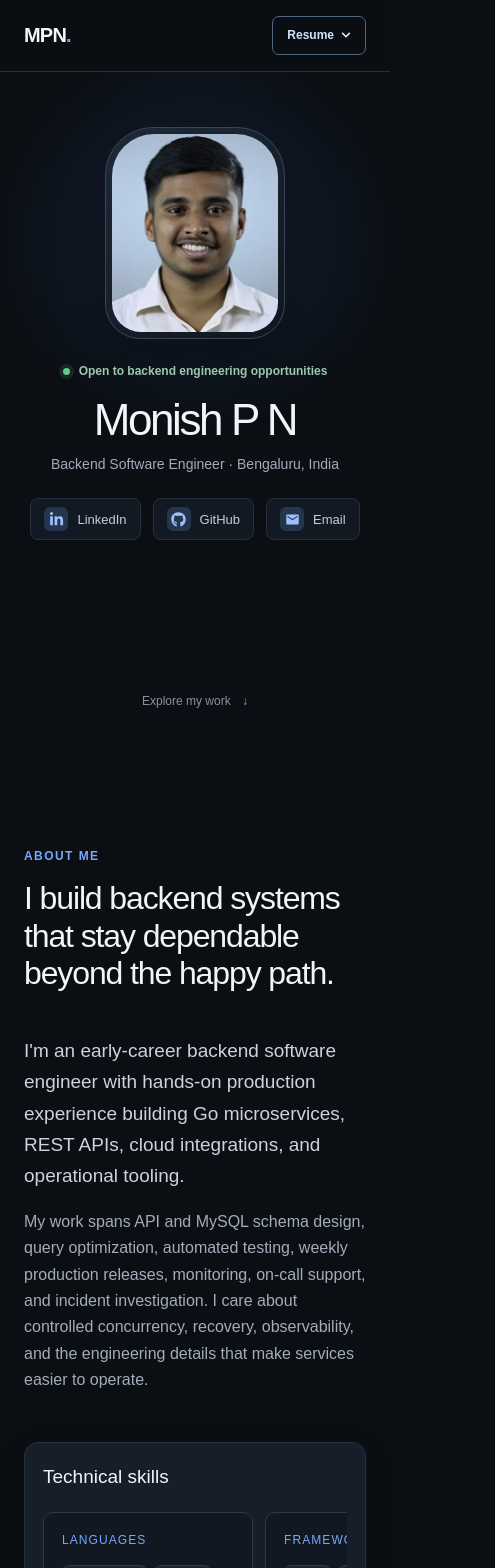
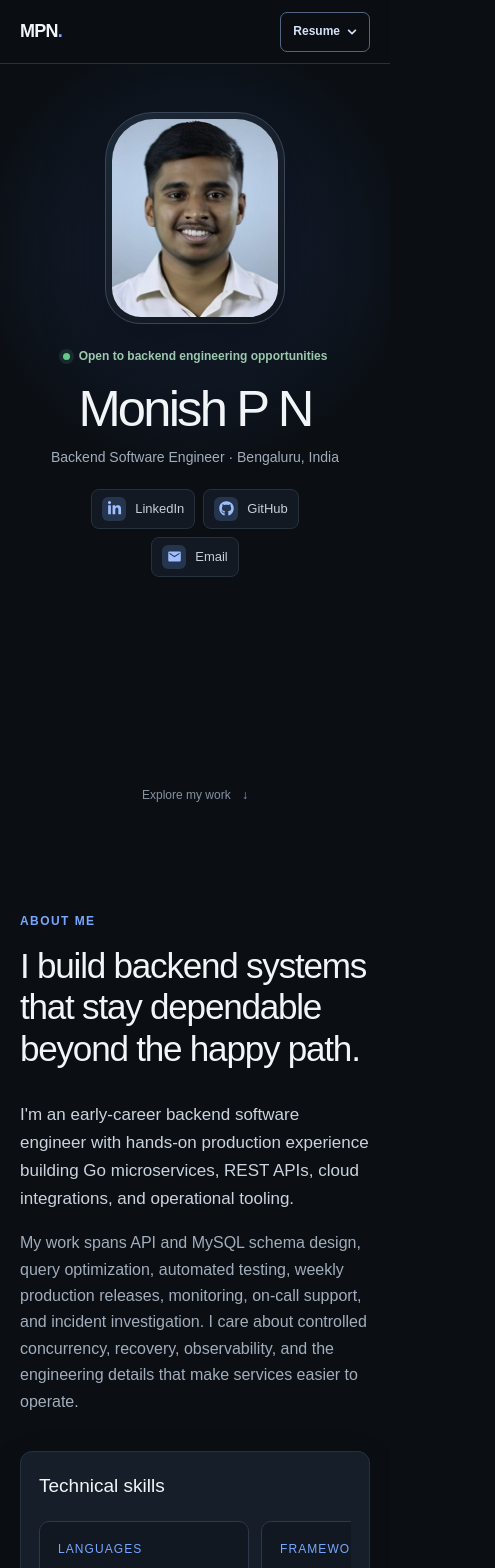
Before and after one commit to monishpn/portfolio, a Next.js app: page / in a window 390 px wide. Shown: the top 1568 px of the page, 495 px wide, since content can reach past the window. Built offline with nearby package versions, Linux system fonts and the light colour scheme; no server answers.

Commit message:
Made it Mobile compatible

```diff
--- a/app/globals.css
+++ b/app/globals.css
@@ -57,3 +57,71 @@ footer{padding-top:90px;padding-bottom:28px;background:radial-gradient(circle at
 /* Consistent square skill-category cards */
 .skill-groups{grid-auto-columns:220px;align-items:start}.skill-group{width:220px;height:220px;min-height:220px;overflow-y:auto;scrollbar-width:thin;scrollbar-color:#46566b transparent}.skill-group::-webkit-scrollbar{width:5px}.skill-group::-webkit-scrollbar-thumb{background:#46566b;border-radius:99px}
 @media(max-width:620px){.skill-groups{grid-auto-columns:210px}.skill-group{width:210px;height:210px;min-height:210px}}
+
+/* Tablet layout — desktop styles remain unchanged above 900px */
+@media (max-width:900px) {
+  .section { padding-top:88px; padding-bottom:88px; }
+  .footer-main { grid-template-columns:1fr; gap:42px; }
+  .footer-contact { width:100%; max-width:none; }
+  .footer-intro > p:last-child { max-width:680px; }
+}
+
+/* Phone layout */
+@media (max-width:620px) {
+  .section, .site-header, footer { padding-left:20px; padding-right:20px; }
+  .site-header { height:64px; }
+  .wordmark { font-size:18px; }
+  .resume-trigger { min-height:40px; padding:8px 12px; }
+  .resume-options { top:calc(100% + 12px); right:0; width:min(260px,calc(100vw - 40px)); }
+
+  .profile { min-height:max(620px,calc(100svh - 64px)); padding:48px 20px 38px; }
+  .profile h1 { font-size:clamp(40px,13vw,52px); }
+  .status { max-width:100%; justify-content:center; text-align:center; }
+  .role { margin-bottom:20px; }
+  .socials { max-width:290px; flex-wrap:wrap; gap:8px; }
+  .socials a { padding:7px 10px; }
+  .scroll-link { padding-top:30px; }
+
+  .section { padding-top:68px; padding-bottom:68px; scroll-margin-top:64px; }
+  .section-heading { margin-bottom:38px; }
+  .section-heading h2, .section-heading.compact h2 { font-size:clamp(28px,9vw,36px); }
+  .about .section-heading { margin-bottom:32px; }
+  .about-copy { margin-bottom:36px; }
+  .about-copy p:first-child { font-size:17px; }
+  .skills-box { border-radius:12px; }
+
+  .timeline article { padding:30px 0; }
+  .timeline-content ul { font-size:13px; }
+  .project-grid { gap:16px; }
+  .project-card { padding:21px; }
+  .project-card h3 { font-size:21px; }
+  .achievement-list article { gap:14px; padding:28px 0; }
+  .achievement-list h3 { font-size:18px; }
+
+  .project-dialog { width:calc(100% - 24px); max-height:calc(100svh - 24px); border-radius:13px; }
+  .project-dialog-panel { max-height:calc(100svh - 26px); padding:28px 20px; }
+  .project-dialog h2 { margin-right:36px; font-size:28px; }
+  .project-summary { font-size:14px; }
+
+  footer { padding-top:64px; }
+  .footer-main { gap:32px; }
+  .footer-intro h2 { font-size:clamp(32px,10vw,42px); }
+  .footer-contact { padding:16px; }
+  .footer-action-row { display:flex; flex-wrap:wrap; gap:10px; overflow:visible; padding-bottom:0; }
+  .email-action { width:100%; min-width:0; flex:1 0 100%; align-items:center; }
+  .footer-socials { display:grid; width:100%; grid-template-columns:repeat(2,minmax(0,1fr)); gap:8px; }
+  .footer-socials a { min-width:0; min-height:42px; }
+  .footer-bottom { margin-top:44px; }
+}
+
+@media (max-width:360px) {
+  .section, .site-header, footer { padding-left:16px; padding-right:16px; }
+  .profile { padding-right:16px; padding-left:16px; }
+  .portrait-frame { width:168px; height:198px; }
+  .socials { max-width:270px; }
+  .socials a { gap:7px; padding:7px 9px; }
+  .skills-box { padding:15px; }
+  .skill-groups { grid-auto-columns:200px; }
+  .skill-group { width:200px; height:210px; min-height:210px; padding:16px; }
+  .resume-options { width:calc(100vw - 32px); }
+}
```
